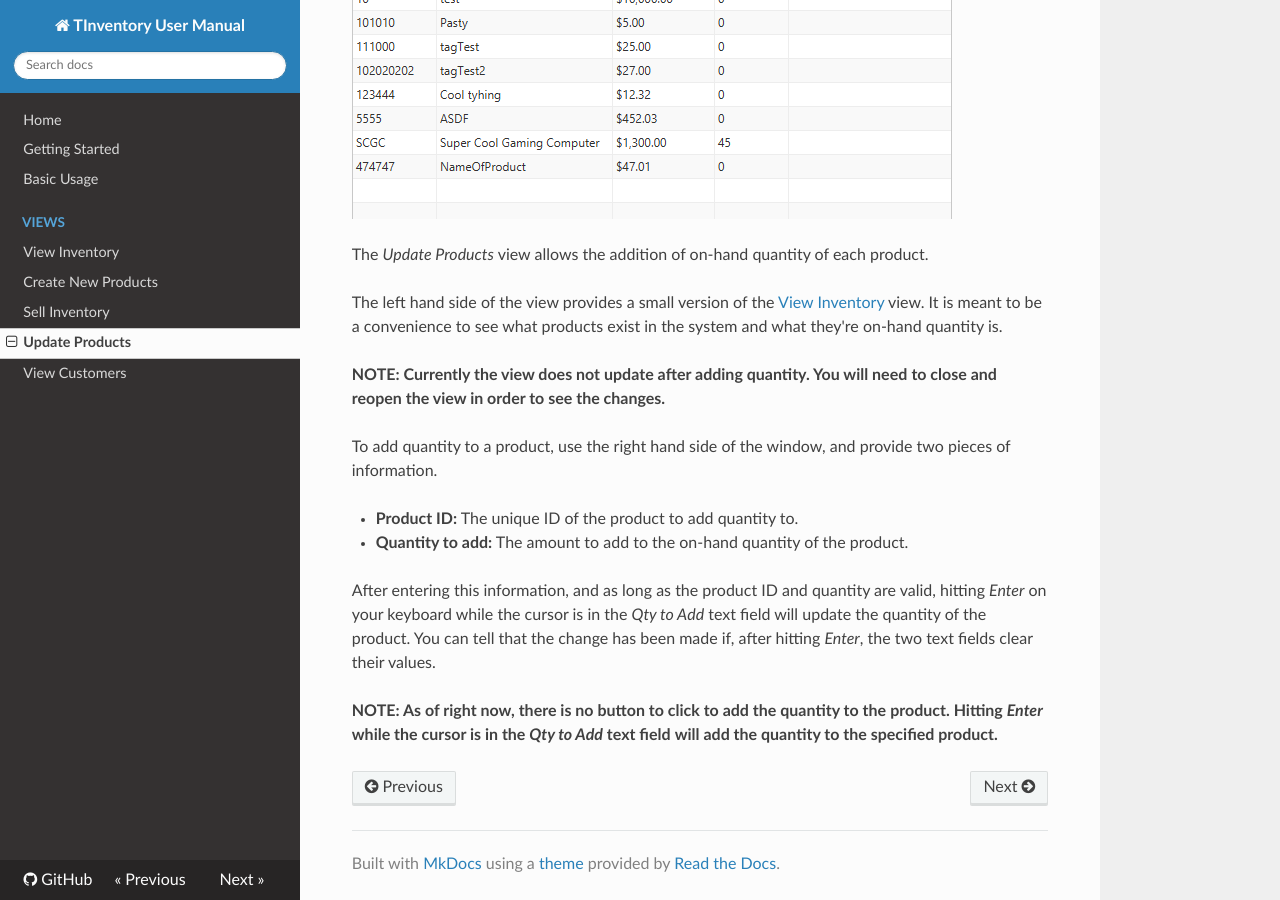
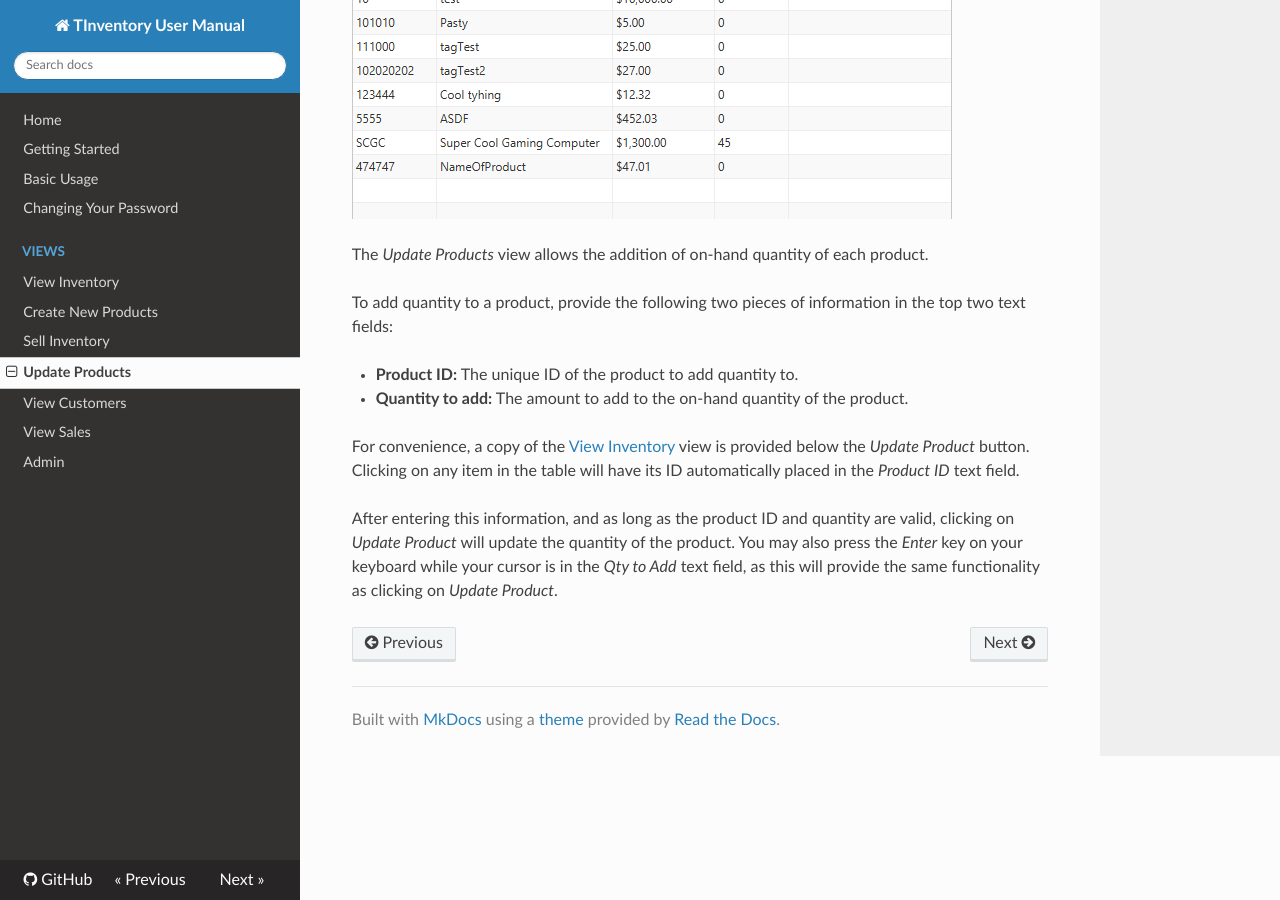
Before and after one commit to TInventory/Program, an MkDocs documentation site: the page built from docs/views/receiveinv.md, in a window 1280 px wide and 900 px high, scrolled down 515 px. Built offline with MkDocs 1.6.1, drawn with Linux system fonts in a browser that asks for light colours; nearby versions of some CDN libraries; old or Windows-style settings are respelled for this version of MkDocs.

Commit message:
Most of the rest of the documentation

```diff
--- a/docs/views/receiveinv.md
+++ b/docs/views/receiveinv.md
@@ -3,27 +3,21 @@
 
 The *Update Products* view allows the addition of on-hand quantity of each product.
 
-The left hand side of the view provides a small version of the [View Inventory][2]
- view. It is meant to be a convenience to see what products exist in the system
- and what they're on-hand quantity is.
-
- **NOTE: Currently the view does not update after adding quantity. You will need**
-  **to close and reopen the view in order to see the changes.**
-
-To add quantity to a product, use the right hand side of the window, and provide
- two pieces of information.
+To add quantity to a product, provide the following two pieces of information in
+ the top two text fields:
 
 * **Product ID:** The unique ID of the product to add quantity to.
 * **Quantity to add:** The amount to add to the on-hand quantity of the product.
 
+For convenience, a copy of the [View Inventory][2] view is provided below the
+ *Update Product* button. Clicking on any item in the table will have its ID
+ automatically placed in the *Product ID* text field.
+
 After entering this information, and as long as the product ID and quantity are
- valid, hitting *Enter* on your keyboard while the cursor is in the *Qty to Add*
- text field will update the quantity of the product. You can tell that the change
- has been made if, after hitting *Enter*, the two text fields clear their values.
-
-**NOTE: As of right now, there is no button to click to add the quantity to the**
- **product. Hitting *Enter* while the cursor is in the *Qty to Add* text field**
- **will add the quantity to the specified product.**
+ valid, clicking on *Update Product* will update the quantity of the product.
+ You may also press the *Enter* key on your keyboard while your cursor is in the
+ *Qty to Add* text field, as this will provide the same functionality as clicking
+ on *Update Product*.
 
 [1]: ../img/receiveinv.png "Update Products view"
 [2]: viewinv.md
--- a/mkdocs.yml
+++ b/mkdocs.yml
@@ -9,12 +9,15 @@ pages:
     - Home: 'index.md'
     - Getting Started: 'gettingstarted.md'
     - Basic Usage: 'basicuse.md'
+    - Changing Your Password: 'changepass.md'
     - Views:
         - View Inventory: 'views/viewinv.md'
         - Create New Products: 'views/createproducts.md'
         - Sell Inventory: 'views/sellinv.md'
         - Update Products: 'views/receiveinv.md'
         - View Customers: 'views/viewcust.md'
+        - View Sales: 'views/viewsales.md'
+        - Admin: 'views/admin.md'
 
 # Everything below this line should not need to be changed
 site_name: TInventory User Manual
```
Also changed, not shown: docs/changepass.md (added, +21 -0 lines), docs/views/admin.md (added, +51 -0 lines), docs/views/viewsales.md (added, +23 -0 lines), docs/img/addemployee.png (added), docs/img/admin.png (added), docs/img/changeaccesslevel.png (added), docs/img/changepass.png (added), docs/img/editChange.png (added), docs/img/resetpass.png (added), docs/img/viewsales.png (added).
